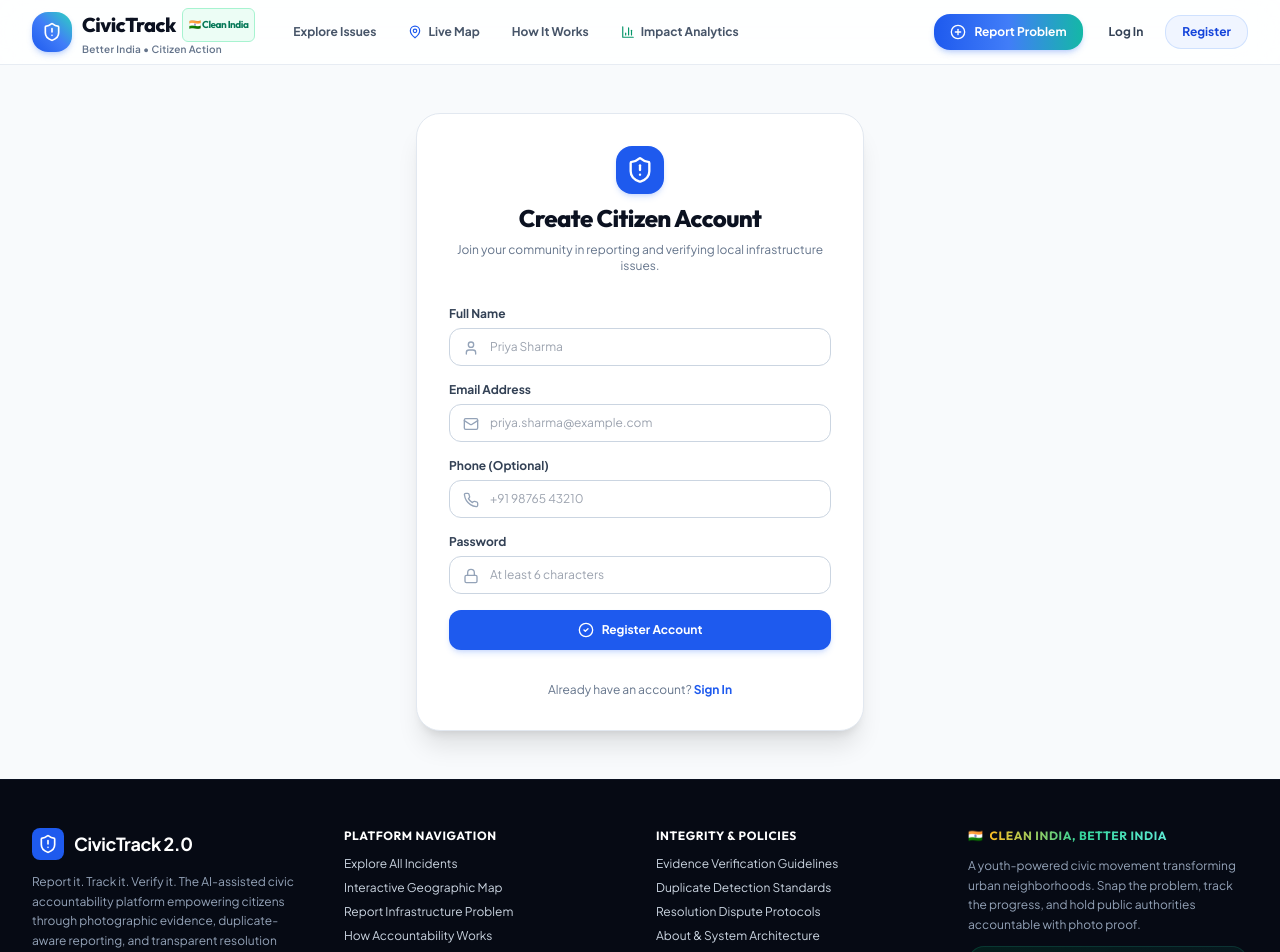
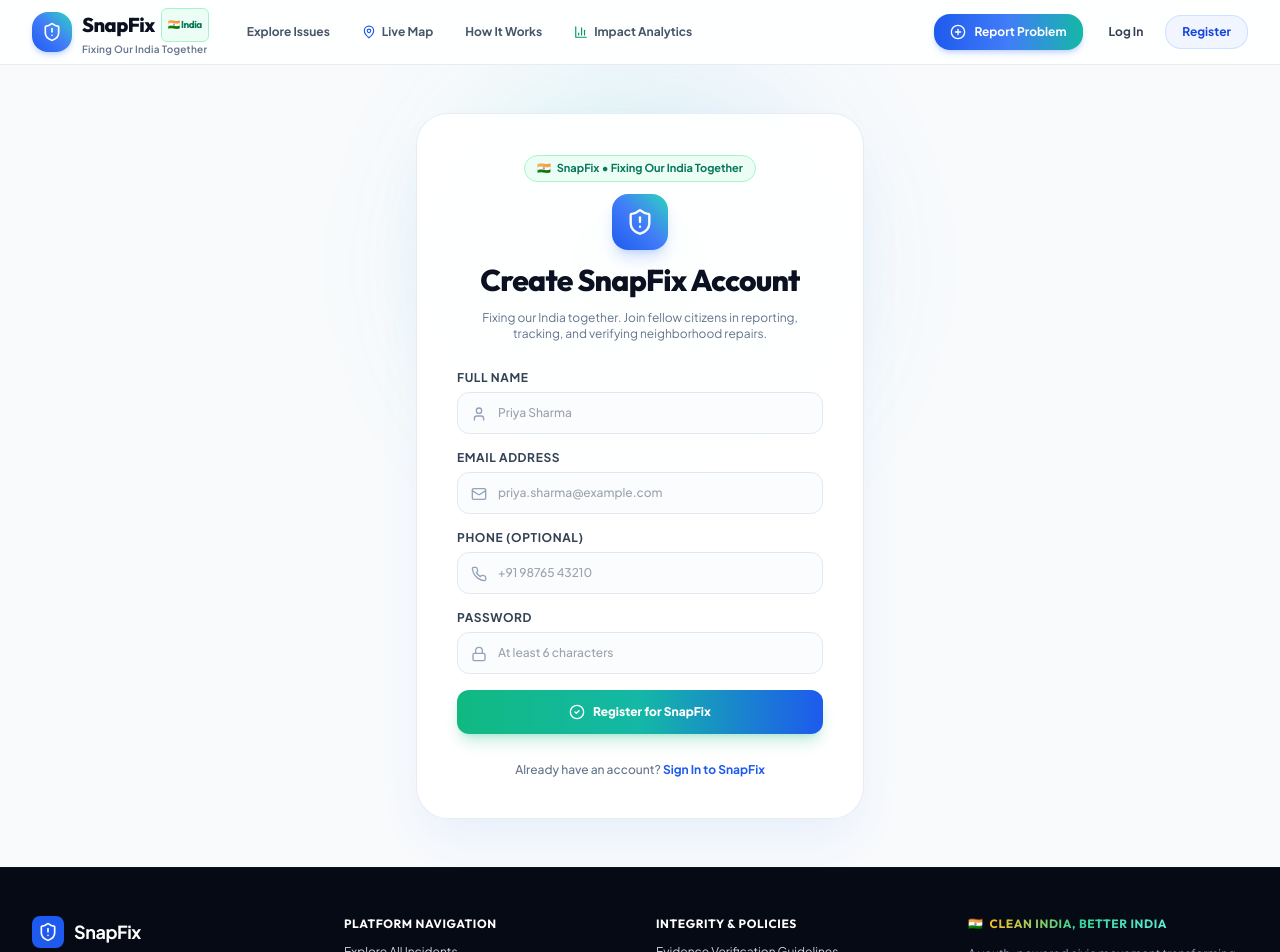
Before and after one commit to sanjana29-04/civictrack, a React (Vite) app in the folder frontend/: page /register in a window 1280 px wide. Shown: the top 952 px of the page. Built offline with nearby package versions, Linux system fonts and the light colour scheme.

Commit message:
feat: rebrand to SnapFix and add slogan 'Fixing our India together'

```diff
--- a/frontend/index.html
+++ b/frontend/index.html
@@ -4,8 +4,8 @@
     <meta charset="UTF-8" />
     <link rel="icon" type="image/svg+xml" href="/vite.svg" />
     <meta name="viewport" content="width=device-width, initial-scale=1.0" />
-    <title>CivicTrack 2.0 — Clean India, Better India | Gen-Z Civic Action</title>
-    <meta name="description" content="Clean India, Better India. Snap it, track it, and verify civic repairs with AI-powered transparency. Powered by youth civic accountability." />
+    <title>SnapFix — Fixing Our India Together</title>
+    <meta name="description" content="SnapFix: Fixing Our India Together. Snap it, track it, and verify civic repairs with AI-powered transparency. Powered by youth civic accountability." />
     <link rel="preconnect" href="https://fonts.googleapis.com">
     <link rel="preconnect" href="https://fonts.gstatic.com" crossorigin>
     <link href="https://fonts.googleapis.com/css2?family=Outfit:wght@400;500;600;700;800;900&family=Plus+Jakarta+Sans:wght@400;500;600;700;800;900&family=Inter:wght@400;500;600;700&display=swap" rel="stylesheet">
--- a/frontend/src/components/common/Footer.tsx
+++ b/frontend/src/components/common/Footer.tsx
@@ -13,14 +13,14 @@
               <div className="w-8 h-8 rounded-lg bg-brand-600 flex items-center justify-center text-white">
                 <ShieldAlert className="w-5 h-5" />
               </div>
-              <span className="text-lg font-bold text-white tracking-tight">CivicTrack 2.0</span>
+              <span className="text-lg font-bold text-white tracking-tight">SnapFix</span>
             </div>
             <p className="text-xs text-slate-400 leading-relaxed">
-              Report it. Track it. Verify it. The AI-assisted civic accountability platform empowering citizens through photographic evidence, duplicate-aware reporting, and transparent resolution tracking.
+              Fixing our India together. The AI-assisted civic accountability platform empowering citizens through photographic evidence, duplicate-aware reporting, and transparent resolution tracking.
             </p>
             <div className="pt-2 flex items-center gap-2 text-xs text-emerald-400 font-semibold">
               <span className="w-2 h-2 rounded-full bg-emerald-400 animate-pulse" />
-              🇮🇳 Clean India, Better India Movement
+              🇮🇳 SnapFix • Fixing Our India Together
             </div>
           </div>
 
@@ -105,11 +105,11 @@
         {/* Disclaimer & Attribution */}
         <div className="pt-6 flex flex-col md:flex-row items-center justify-between text-xs text-slate-500 gap-4">
           <p className="text-center md:text-left">
-            Map data © <a href="https://www.openstreetmap.org/copyright" target="_blank" rel="noreferrer" className="underline hover:text-slate-300">OpenStreetMap</a> & <a href="https://carto.com/attributions" target="_blank" rel="noreferrer" className="underline hover:text-slate-300">CARTO</a>.
-            CivicTrack empowers communities through verifiable photographic evidence.
+            Map data © <a href="https://www.openstreetmap.org/copyright" target="_blank" rel="noreferrer" className="underline hover:text-slate-300">OpenStreetMap</a> & <a href="https://www.esri.com/" target="_blank" rel="noreferrer" className="underline hover:text-slate-300">Esri</a>.
+            SnapFix empowers communities through verifiable photographic evidence.
           </p>
           <p className="text-center md:text-right font-medium text-slate-400">
-            🇮🇳 Clean India, Better India — Powered by Youth Civic Accountability.
+            🇮🇳 SnapFix — Fixing Our India Together.
           </p>
         </div>
       </div>
--- a/frontend/src/components/common/Navbar.tsx
+++ b/frontend/src/components/common/Navbar.tsx
@@ -48,13 +48,13 @@
               </div>
               <div>
                 <span className="text-xl font-extrabold text-navy-900 tracking-tight flex items-center gap-1.5 font-display">
-                  CivicTrack
+                  SnapFix
                   <span className="text-[10px] font-bold px-1.5 py-0.5 rounded-md bg-emerald-50 text-emerald-700 border border-emerald-200">
-                    🇮🇳 Clean India
+                    🇮🇳 India
                   </span>
                 </span>
                 <span className="block text-[10px] text-slate-500 font-semibold tracking-wide">
-                  Better India • Citizen Action
+                  Fixing Our India Together
                 </span>
               </div>
             </Link>
--- a/frontend/src/pages/public/AboutPage.tsx
+++ b/frontend/src/pages/public/AboutPage.tsx
@@ -5,11 +5,15 @@
   return (
     <div className="max-w-4xl mx-auto px-4 sm:px-6 lg:px-8 py-12 space-y-12">
       <div className="space-y-4">
-        <h1 className="text-3xl font-extrabold text-navy-900 tracking-tight">
-          About CivicTrack 2.0
+        <div className="inline-flex items-center gap-1.5 px-3 py-1 rounded-full bg-emerald-50 text-emerald-700 border border-emerald-200 text-xs font-bold">
+          <span>🇮🇳</span>
+          <span>SnapFix • Fixing Our India Together</span>
+        </div>
+        <h1 className="text-3xl font-extrabold text-navy-900 tracking-tight font-display">
+          About SnapFix
         </h1>
         <p className="text-base text-slate-600 leading-relaxed">
-          CivicTrack 2.0 is an intelligent civic technology platform engineered to bridge the gap between citizen observations and accountable municipal resolution. Designed as a production-grade portfolio project by a Computer Science & Engineering graduate to showcase robust full-stack architecture, clean code principles, and intelligent civic software engineering.
+          SnapFix is an intelligent civic accountability platform engineered to fix our India together by bridging the gap between citizen observations and accountable municipal resolution. Designed as a production-grade portfolio project by a Computer Science & Engineering graduate to showcase robust full-stack architecture, clean code principles, and intelligent civic software engineering.
         </p>
       </div>
 
--- a/frontend/src/pages/public/ExploreIncidentsPage.tsx
+++ b/frontend/src/pages/public/ExploreIncidentsPage.tsx
@@ -69,7 +69,11 @@
     <div className="max-w-7xl mx-auto px-4 sm:px-6 lg:px-8 py-10 space-y-8">
       {/* Page Header */}
       <div>
-        <h1 className="text-3xl font-extrabold text-navy-900 tracking-tight">
+        <div className="inline-flex items-center gap-1.5 px-3 py-1 rounded-full bg-emerald-50 text-emerald-700 text-xs font-bold border border-emerald-200 mb-2">
+          <span>🇮🇳</span>
+          SnapFix • Fixing Our India Together
+        </div>
+        <h1 className="text-3xl font-extrabold text-navy-900 tracking-tight font-display">
           Explore Public Incidents
         </h1>
         <p className="text-sm text-slate-500 mt-1">
--- a/frontend/src/pages/public/HomePage.tsx
+++ b/frontend/src/pages/public/HomePage.tsx
@@ -69,19 +69,19 @@
         <div className="relative max-w-5xl mx-auto text-center space-y-7 z-10">
           <div className="inline-flex items-center gap-2 px-4 py-1.5 rounded-full bg-emerald-500/15 border border-emerald-400/40 text-emerald-300 text-xs font-bold backdrop-blur-md shadow-sm">
             <span className="text-sm">🇮🇳</span>
-            <span>Clean India, Better India Movement</span>
+            <span>SnapFix • Fixing Our India Together</span>
             <span className="w-1.5 h-1.5 rounded-full bg-emerald-400 animate-ping" />
           </div>
 
           <h1 className="text-4xl sm:text-6xl lg:text-7xl font-extrabold tracking-tight text-white leading-[1.1] font-display">
-            Clean India, <br className="hidden sm:inline" />
+            Fixing Our India, <br className="hidden sm:inline" />
             <span className="text-transparent bg-clip-text bg-gradient-to-r from-emerald-400 via-teal-300 to-cyan-400">
-              Better India.
+              Together.
             </span>
           </h1>
 
           <p className="max-w-2xl mx-auto text-base sm:text-lg text-slate-300 leading-relaxed font-medium">
-            Snap it. Track it. Get it fixed. Zero excuses, total transparency. The Gen-Z civic platform turning your smartphone photos into real street repairs and cleaner neighborhoods.
+            Snap the problem. Track the progress. Verify the repair. SnapFix is the youth-powered civic movement turning your smartphone photos into real street repairs and cleaner neighborhoods.
           </p>
 
           {/* Quick Feature Badges */}
@@ -169,7 +169,7 @@
             <span>100% Real Action</span>
           </div>
           <h2 className="text-2xl sm:text-4xl font-extrabold text-navy-900 tracking-tight font-display">
-            How CivicTrack Gets Real Work Done
+            How SnapFix Gets Real Work Done
           </h2>
           <p className="text-sm text-slate-600 leading-relaxed">
             Snap the problem, AI routes it to field workers, and you verify the finished repair. No bureaucracy, no fake closures.
--- a/frontend/src/pages/public/HowItWorksPage.tsx
+++ b/frontend/src/pages/public/HowItWorksPage.tsx
@@ -17,15 +17,15 @@
     <div className="max-w-5xl mx-auto px-4 sm:px-6 lg:px-8 py-12 space-y-16">
       {/* Header */}
       <div className="text-center space-y-4 max-w-3xl mx-auto">
-        <div className="inline-flex items-center gap-1.5 px-3 py-1 rounded-full bg-brand-50 text-brand-700 text-xs font-semibold border border-brand-200">
-          <ShieldAlert className="w-4 h-4" />
-          The Civic Accountability Cycle
+        <div className="inline-flex items-center gap-1.5 px-3 py-1 rounded-full bg-emerald-50 text-emerald-700 text-xs font-bold border border-emerald-200">
+          <span>🇮🇳</span>
+          SnapFix • Fixing Our India Together
         </div>
-        <h1 className="text-4xl font-extrabold text-navy-900 tracking-tight">
-          How CivicTrack 2.0 Works
+        <h1 className="text-4xl font-extrabold text-navy-900 tracking-tight font-display">
+          How SnapFix Works
         </h1>
         <p className="text-base text-slate-600 leading-relaxed">
-          Traditional municipal reporting frequently fails because complaints disappear into black boxes or get closed without proof. CivicTrack replaces opacity with evidence, duplicate-aware coordination, and citizen-verified completion.
+          Traditional municipal reporting frequently fails because complaints disappear into black boxes or get closed without proof. SnapFix replaces opacity with photographic evidence, duplicate-aware coordination, and citizen-verified completion — fixing our India together.
         </p>
       </div>
 
@@ -58,7 +58,7 @@
               Intelligent Duplicate Detection & Co-Endorsement
             </h3>
             <p className="text-sm text-slate-600 leading-relaxed">
-              Rather than filing dozens of disconnected complaints for the same road cave-in, CivicTrack executes a Haversine radius scan and text-similarity comparison. If matching reports exist, citizens can click "Support Instead" with a single tap. This consolidates community urgency without fragmenting municipal tickets.
+              Rather than filing dozens of disconnected complaints for the same road cave-in, SnapFix executes a Haversine radius scan and text-similarity comparison. If matching reports exist, citizens can click "Support Instead" with a single tap. This consolidates community urgency without fragmenting municipal tickets.
             </p>
           </div>
         </div>
--- a/frontend/src/pages/public/InteractiveMapPage.tsx
+++ b/frontend/src/pages/public/InteractiveMapPage.tsx
@@ -76,12 +76,16 @@
       {/* Title */}
       <div className="flex flex-col sm:flex-row sm:items-center justify-between gap-4">
         <div>
-          <h1 className="text-2xl sm:text-3xl font-extrabold text-navy-900 tracking-tight flex items-center gap-2">
+          <div className="inline-flex items-center gap-1.5 px-3 py-1 rounded-full bg-emerald-50 text-emerald-700 text-xs font-bold border border-emerald-200 mb-2">
+            <span>🇮🇳</span>
+            SnapFix • Fixing Our India Together
+          </div>
+          <h1 className="text-2xl sm:text-3xl font-extrabold text-navy-900 tracking-tight flex items-center gap-2 font-display">
             <MapPin className="w-7 h-7 text-brand-600" />
             Interactive Incident Map
           </h1>
           <p className="text-xs sm:text-sm text-slate-500 mt-1">
-            Real-time geospatial intelligence of civic infrastructure issues across neighborhoods.
+            Real-time geospatial intelligence of civic infrastructure issues across neighborhoods. Fixing our India together.
           </p>
         </div>
 
--- a/frontend/src/pages/public/LoginPage.tsx
+++ b/frontend/src/pages/public/LoginPage.tsx
@@ -38,7 +38,7 @@
         <div className="text-center space-y-3">
           <div className="inline-flex items-center gap-1.5 px-3 py-1 rounded-full bg-emerald-50 text-emerald-700 border border-emerald-200 text-[11px] font-bold">
             <span>🇮🇳</span>
-            <span>Clean India, Better India Movement</span>
+            <span>SnapFix • Fixing Our India Together</span>
           </div>
 
           <div className="w-14 h-14 rounded-2xl bg-gradient-to-tr from-brand-600 via-brand-500 to-teal-400 text-white flex items-center justify-center mx-auto shadow-lg shadow-brand-500/25">
@@ -97,7 +97,7 @@
             className="w-full py-3.5 rounded-2xl bg-gradient-to-r from-brand-600 via-brand-500 to-teal-500 hover:from-brand-500 hover:to-teal-400 text-white font-bold text-sm shadow-lg shadow-brand-500/25 flex items-center justify-center gap-2 transition-all duration-200 hover:scale-[1.01] active:scale-[0.99] disabled:opacity-50"
           >
             {loading ? <Loader2 className="w-4 h-4 animate-spin" /> : <UserCheck className="w-4 h-4" />}
-            <span>Sign In to CivicTrack</span>
+            <span>Sign In to SnapFix</span>
           </button>
         </form>
 
--- a/frontend/src/pages/public/RegisterPage.tsx
+++ b/frontend/src/pages/public/RegisterPage.tsx
@@ -35,82 +35,92 @@
   };
 
   return (
-    <div className="min-h-[80vh] flex items-center justify-center px-4 sm:px-6 lg:px-8 py-12">
-      <div className="max-w-md w-full space-y-8 bg-white p-8 rounded-3xl border border-slate-200 shadow-xl">
-        <div className="text-center space-y-2">
-          <div className="w-12 h-12 rounded-2xl bg-brand-600 text-white flex items-center justify-center mx-auto shadow-md shadow-brand-500/20">
+    <div className="min-h-[82vh] flex items-center justify-center px-4 sm:px-6 lg:px-8 py-12 relative overflow-hidden">
+      {/* Background ambient neon orbs */}
+      <div className="absolute top-1/4 left-1/2 -translate-x-1/2 -translate-y-1/2 w-96 h-96 bg-gradient-to-tr from-emerald-400/15 via-teal-400/15 to-brand-500/15 rounded-full blur-3xl pointer-events-none" />
+
+      <div className="max-w-md w-full space-y-7 bg-white/95 backdrop-blur-xl p-8 sm:p-10 rounded-[2rem] border border-slate-200/80 shadow-2xl shadow-brand-500/10 relative z-10">
+        <div className="text-center space-y-3">
+          <div className="inline-flex items-center gap-1.5 px-3 py-1 rounded-full bg-emerald-50 text-emerald-700 border border-emerald-200 text-[11px] font-bold">
+            <span>🇮🇳</span>
+            <span>SnapFix • Fixing Our India Together</span>
+          </div>
+
+          <div className="w-14 h-14 rounded-2xl bg-gradient-to-tr from-brand-600 via-brand-500 to-teal-400 text-white flex items-center justify-center mx-auto shadow-lg shadow-brand-500/25">
             <ShieldAlert className="w-7 h-7" />
           </div>
-          <h2 className="text-2xl font-extrabold text-navy-900 tracking-tight">
-            Create Citizen Account
+
+          <h2 className="text-2xl sm:text-3xl font-extrabold text-navy-900 tracking-tight font-display">
+            Create SnapFix Account
           </h2>
-          <p className="text-xs text-slate-500">
-            Join your community in reporting and verifying local infrastructure issues.
+          <p className="text-xs text-slate-500 max-w-xs mx-auto">
+            Fixing our India together. Join fellow citizens in reporting, tracking, and verifying neighborhood repairs.
           </p>
         </div>
 
         {error && (
-          <div className="p-3 bg-red-50 text-red-700 text-xs rounded-xl border border-red-200">
-            {error}
+          <div className="p-3.5 bg-red-50 text-red-700 text-xs rounded-2xl border border-red-200/80 flex items-center gap-2">
+            <span className="w-1.5 h-1.5 rounded-full bg-red-500 shrink-0" />
+            <span>{error}</span>
           </div>
         )}
 
         <form onSubmit={handleSubmit} className="space-y-4">
           <div className="space-y-1.5">
-            <label className="block text-xs font-bold text-slate-700">Full Name</label>
+            <label className="block text-xs font-bold text-slate-700 uppercase tracking-wider">Full Name</label>
             <div className="relative">
-              <User className="w-4 h-4 text-slate-400 absolute left-3.5 top-3" />
+              <User className="w-4 h-4 text-slate-400 absolute left-3.5 top-3.5" />
               <input
                 type="text"
                 value={fullName}
                 onChange={(e) => setFullName(e.target.value)}
                 placeholder="Priya Sharma"
-                className="w-full text-xs pl-10 pr-3 py-2.5 rounded-xl border border-slate-300 focus:outline-none focus:ring-2 focus:ring-brand-500"
+                className="w-full text-xs pl-10 pr-4 py-3 rounded-xl border border-slate-200 bg-slate-50/50 focus:bg-white focus:outline-none focus:ring-2 focus:ring-brand-500/30 focus:border-brand-500 transition-all font-medium"
                 required
               />
             </div>
           </div>
 
           <div className="space-y-1.5">
-            <label className="block text-xs font-bold text-slate-700">Email Address</label>
+            <label className="block text-xs font-bold text-slate-700 uppercase tracking-wider">Email Address</label>
             <div className="relative">
-              <Mail className="w-4 h-4 text-slate-400 absolute left-3.5 top-3" />
+              <Mail className="w-4 h-4 text-slate-400 absolute left-3.5 top-3.5" />
               <input
                 type="email"
                 value={email}
                 onChange={(e) => setEmail(e.target.value)}
                 placeholder="priya.sharma@example.com"
-                className="w-full text-xs pl-10 pr-3 py-2.5 rounded-xl border border-slate-300 focus:outline-none focus:ring-2 focus:ring-brand-500"
+                className="w-full text-xs pl-10 pr-4 py-3 rounded-xl border border-slate-200 bg-slate-50/50 focus:bg-white focus:outline-none focus:ring-2 focus:ring-brand-500/30 focus:border-brand-500 transition-all font-medium"
                 required
               />
             </div>
           </div>
 
           <div className="space-y-1.5">
-            <label className="block text-xs font-bold text-slate-700">Phone (Optional)</label>
+            <label className="block text-xs font-bold text-slate-700 uppercase tracking-wider">Phone (Optional)</label>
             <div className="relative">
-              <Phone className="w-4 h-4 text-slate-400 absolute left-3.5 top-3" />
+              <Phone className="w-4 h-4 text-slate-400 absolute left-3.5 top-3.5" />
               <input
                 type="tel"
                 value={phone}
                 onChange={(e) => setPhone(e.target.value)}
                 placeholder="+91 98765 43210"
-                className="w-full text-xs pl-10 pr-3 py-2.5 rounded-xl border border-slate-300 focus:outline-none focus:ring-2 focus:ring-brand-500"
+                className="w-full text-xs pl-10 pr-4 py-3 rounded-xl border border-slate-200 bg-slate-50/50 focus:bg-white focus:outline-none focus:ring-2 focus:ring-brand-500/30 focus:border-brand-500 transition-all font-medium"
               />
             </div>
           </div>
 
           <div className="space-y-1.5">
-            <label className="block text-xs font-bold text-slate-700">Password</label>
+            <label className="block text-xs font-bold text-slate-700 uppercase tracking-wider">Password</label>
             <div className="relative">
-              <Lock className="w-4 h-4 text-slate-400 absolute left-3.5 top-3" />
+              <Lock className="w-4 h-4 text-slate-400 absolute left-3.5 top-3.5" />
               <input
                 type="password"
                 value={password}
                 onChange={(e) => setPassword(e.target.value)}
                 placeholder="At least 6 characters"
                 minLength={6}
-                className="w-full text-xs pl-10 pr-3 py-2.5 rounded-xl border border-slate-300 focus:outline-none focus:ring-2 focus:ring-brand-500"
+                className="w-full text-xs pl-10 pr-4 py-3 rounded-xl border border-slate-200 bg-slate-50/50 focus:bg-white focus:outline-none focus:ring-2 focus:ring-brand-500/30 focus:border-brand-500 transition-all font-medium"
                 required
               />
             </div>
@@ -119,17 +129,17 @@
           <button
             type="submit"
             disabled={loading}
-            className="w-full py-3 rounded-xl bg-brand-600 hover:bg-brand-700 text-white font-bold text-xs shadow-md shadow-brand-500/20 flex items-center justify-center gap-2 transition-all disabled:opacity-50"
+            className="w-full py-3.5 rounded-xl bg-gradient-to-r from-emerald-500 via-teal-500 to-brand-600 hover:from-emerald-400 hover:to-brand-500 text-white font-extrabold text-xs shadow-lg shadow-emerald-500/25 flex items-center justify-center gap-2 transition-all hover:scale-[1.02] active:scale-[0.98] disabled:opacity-50 cursor-pointer"
           >
             {loading ? <Loader2 className="w-4 h-4 animate-spin" /> : <CheckCircle2 className="w-4 h-4" />}
-            <span>Register Account</span>
+            <span>Register for SnapFix</span>
           </button>
         </form>
 
-        <div className="text-center text-xs text-slate-500">
+        <div className="text-center text-xs text-slate-500 font-medium">
           Already have an account?{' '}
           <Link to="/login" className="font-bold text-brand-600 hover:underline">
-            Sign In
+            Sign In to SnapFix
           </Link>
         </div>
       </div>
--- a/frontend/src/pages/public/ReportIncidentPage.tsx
+++ b/frontend/src/pages/public/ReportIncidentPage.tsx
@@ -165,15 +165,15 @@
     <div className="max-w-4xl mx-auto px-4 sm:px-6 lg:px-8 py-10 space-y-8">
       {/* Header */}
       <div>
-        <div className="inline-flex items-center gap-1.5 text-xs font-bold text-brand-600 uppercase tracking-wider mb-1">
-          <ShieldAlert className="w-4 h-4" />
-          Community Accountability
+        <div className="inline-flex items-center gap-1.5 px-3 py-1 rounded-full bg-emerald-50 text-emerald-700 text-xs font-bold border border-emerald-200 mb-2">
+          <span>🇮🇳</span>
+          SnapFix • Fixing Our India Together
         </div>
-        <h1 className="text-3xl font-extrabold text-navy-900 tracking-tight">
-          Report a Civic Problem
+        <h1 className="text-3xl font-extrabold text-navy-900 tracking-tight font-display">
+          Snap & Report a Problem
         </h1>
         <p className="text-sm text-slate-500 mt-1">
-          Submit verifiable infrastructure defects with GPS coordinates and photographic evidence.
+          Submit verifiable infrastructure defects with GPS coordinates and photographic evidence. Fixing our India together.
         </p>
       </div>
 
```
